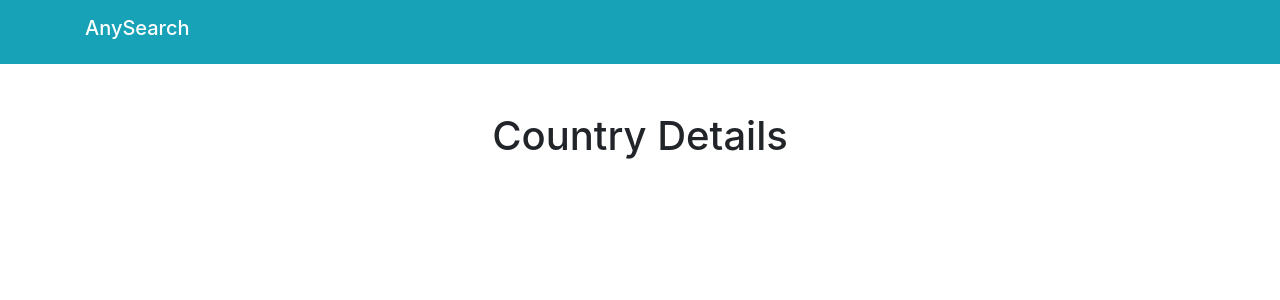
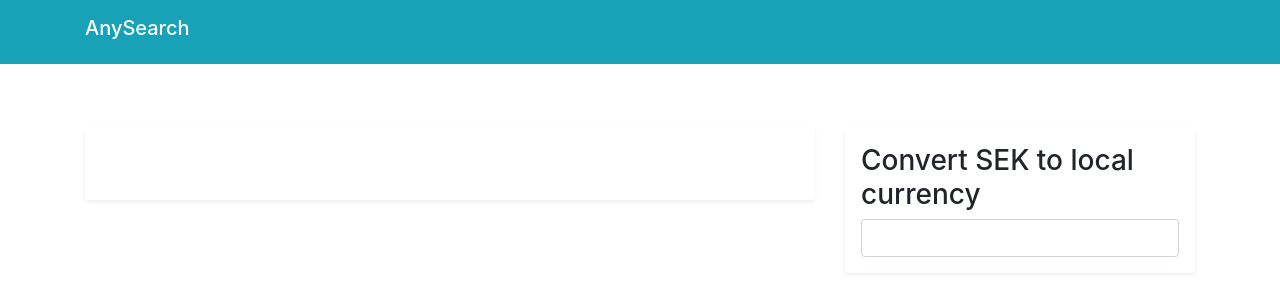
Before and after one commit to temilolu/anysearch, a React (Create React App) app: page /details/1 in a window 1280 px wide. Shown: the top 300 px of the page. Built offline with nearby package versions, Linux system fonts and the light colour scheme; no server answers.

Commit message:
Sent state as props to CountryDetails component for displaying country details

```diff
--- a/src/App.js
+++ b/src/App.js
@@ -33,14 +33,16 @@ export default class App extends Component {
   }
 
   render() {
+    const {country} = this.state;
+
     return (
       <React.Fragment>
         <BrowserRouter>
         <Header name="AnySearch" />
         <div className="container">
         <Switch>
-          <Route exact path='/' render={props => <CountryList country={this.state.country} />}/>
-          <Route path='/details/:id' component={CountryDetails}/>
+          <Route exact path='/' render={props => <CountryList country={country} />}/>
+          <Route path='/details/:detailId' render={({match}) => <CountryDetails {...country.find(item => item.numericCode === match.params.detailId)} />} />
         </Switch>
         </div>
         </BrowserRouter>
--- a/src/components/CountryDetails.js
+++ b/src/components/CountryDetails.js
@@ -1,11 +1,36 @@
 import React from 'react';
+import CurrencyCoverter from './CurrencyCoverter';
 
-const CountryDetails = () => {
+
+const CountryDetails = ({name, capital, population, flag}) => {
+
     return (
          <React.Fragment>
-        <div className="text-center mt-5">
-            <h1 className=""> Country Details</h1>
+        <div className="mt-5">
+           <div className="row">
 
+               <div className="col-md-8">
+                   <div className="my-3 p-3 bg-white rounded shadow-sm">
+
+                       <div>
+                           <img src={flag} alt={flag} />
+
+                           <h2>{name}</h2>
+                           <h4>{capital}</h4>
+                           <p>{population}</p>
+                       </div>
+                   </div>
+               </div>
+
+                <div className="col-md-4">
+                      <div className="my-3 p-3 bg-white rounded shadow-sm">
+                           <h3>Convert SEK to local currency</h3>
+                           <CurrencyCoverter />
+                          </div>
+                </div>
+
+
+           </div>
         </div>
     </React.Fragment>
     )
--- a/src/components/CountryItem.js
+++ b/src/components/CountryItem.js
@@ -2,26 +2,30 @@ import React from 'react';
 import { Link } from 'react-router-dom';
 
 const divStyle = {
-    width: '15rem'
+    width: '15rem',
+    textAlign: 'center'
 }
 
 const imgStyle = {
     width: '5rem'
+
 }
 
-const CountryItem = ({ item }) => (
+const CountryItem = ({item}) => (
+
 	<React.Fragment>
-        <Link to={`/details/${item.id}`}>
+
 			<li className="mr-3 ml-3 mt-5">
+                  <Link to={`details/${item.numericCode}`}>
                 <div className="card" style={divStyle}>
-                <img src={item.flag} className="card-img-top" alt={item.flag} style={imgStyle} />
+                <img src={item.flag} className="pt-4 mx-auto card-img-top" alt={item.flag} style={imgStyle} />
                 <div className="card-body">
                     <h5  className="card-title">{item.name}</h5>
                     <p className="card-text">{item.capital}</p>
                 </div>
                 </div>
+                 </Link>
 			</li>
-           </Link>
 	</React.Fragment>
 );
 export default CountryItem;
--- a/src/components/CountryList.js
+++ b/src/components/CountryList.js
@@ -23,7 +23,7 @@ export default class CountryList extends Component {
                 <Search change={this.handleChange}/>
 				<div className="my-3 p-3 bg-white">
 
-					<ul className="list-unstyled row">{filteredCountries.map(item => <CountryItem key={item.id} item={item} />)}</ul>
+					<ul className="list-unstyled row">{filteredCountries.map((item, i) => <CountryItem key={i} item={item} />)}</ul>
 				</div>
 			</React.Fragment>
 		);
--- a/src/components/CurrencyCoverter.js
+++ b/src/components/CurrencyCoverter.js
@@ -0,0 +1,13 @@
+import React from 'react'
+
+const CurrencyCoverter = () => {
+    return (
+        <React.Fragment>
+            <div>
+                <input type="text" className="form-control" />
+            </div>
+        </React.Fragment>
+    )
+}
+
+export default CurrencyCoverter
```
